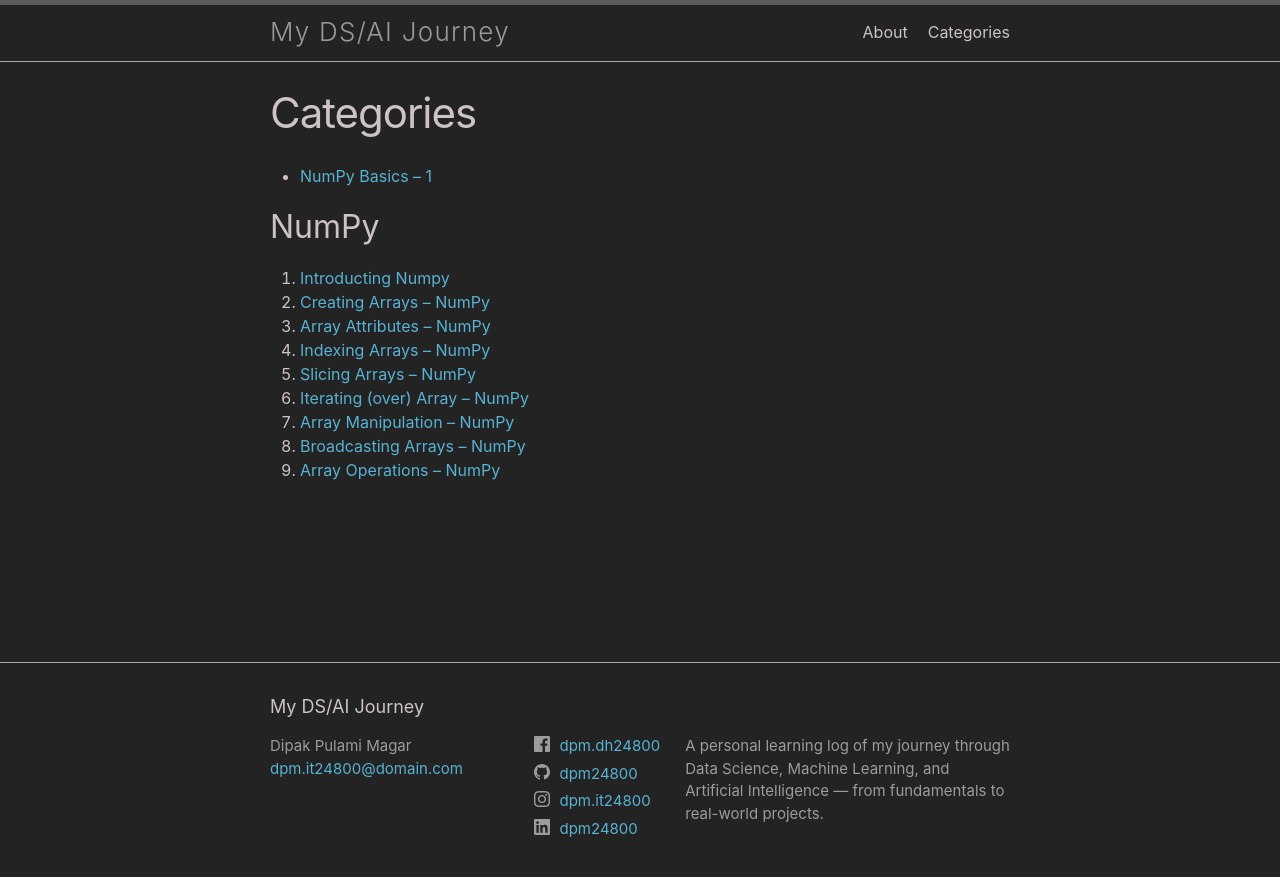
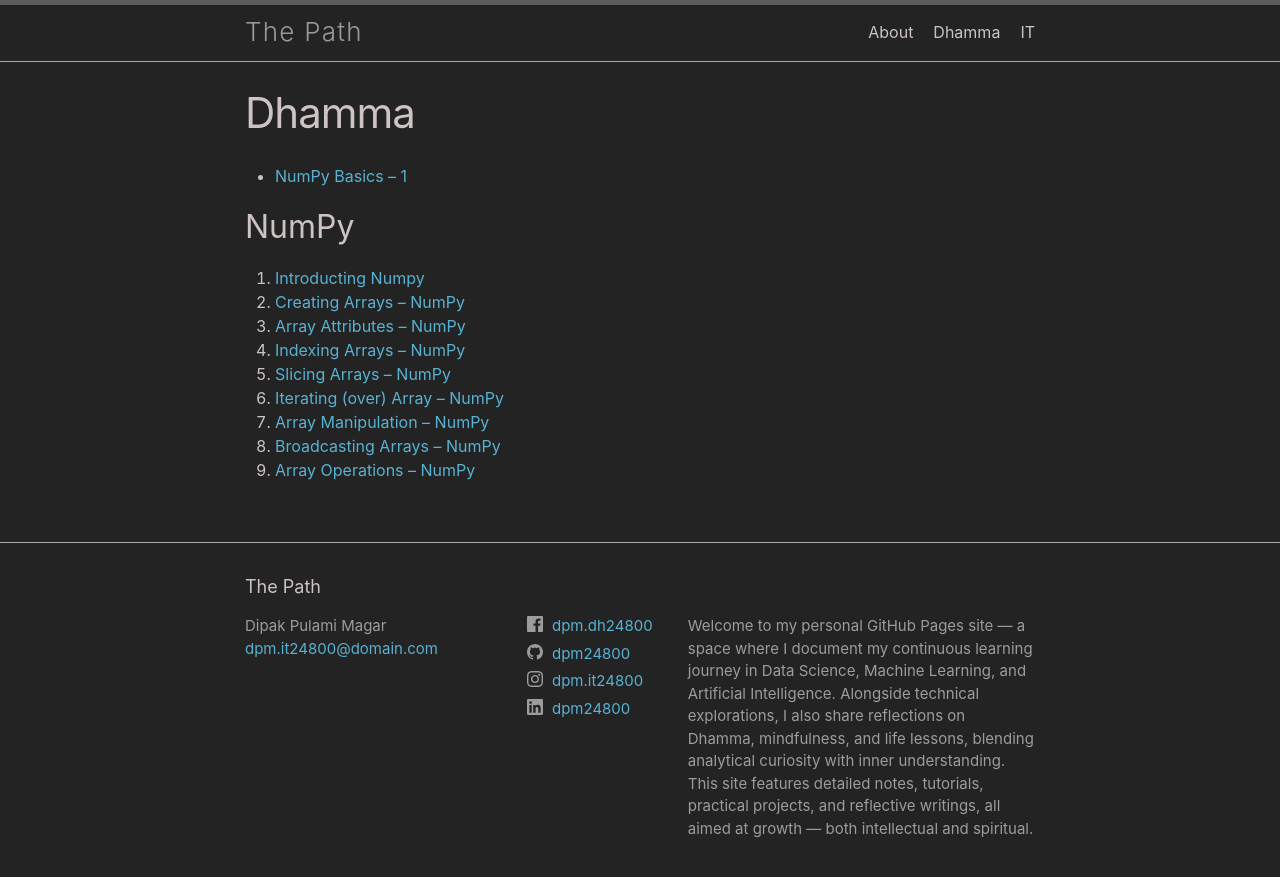
Before and after one commit to dpm24800/my-dasi-journey, a Jekyll site: the page built from dhamma.md, in a window 1280 px wide. Shown: the top 877 px of the page. Built offline with Jekyll 4.4.1, drawn with Linux system fonts in a browser that asks for light colours.

Commit message:
Renamed to the path

```diff
--- a/_config.yml
+++ b/_config.yml
@@ -1,8 +1,13 @@
-title: My DS/AI Journey
+title: The Path
 author: Dipak Pulami Magar
 email: dpm.it24800@domain.com
 description: > # this means to ignore newlines until "twitter_username:"
-    A personal learning log of my journey through Data Science, Machine Learning, and Artificial Intelligence — from fundamentals to real-world projects.
+    Welcome to my personal GitHub Pages site — a space where I document my continuous learning journey in Data Science, Machine Learning, and Artificial Intelligence. Alongside technical explorations, I also share reflections on Dhamma, mindfulness, and life lessons, blending analytical curiosity with inner understanding.
+
+    This site features detailed notes, tutorials, practical projects, and reflective writings, all aimed at growth — both intellectual and spiritual.
+
+meta_description: >
+  Exploring Data Science, Machine Learning, and AI — with insights on Dhamma, mindfulness, and life. A blend of technical learning and inner reflection.
 
 # social links
 linkedin_username: dpm24800
--- a/_sass/minima.scss
+++ b/_sass/minima.scss
@@ -22,7 +22,7 @@ $brey-color:       #383838;
 $table-text-align: left !default;
 
 // Width of the content area
-$content-width:    800px !default;
+$content-width:    850px !default; //800px
 
 $on-palm:          600px !default;
 $on-laptop:        800px !default;
--- a/categories.md
+++ b/dhamma.md
@@ -1,8 +1,8 @@
 ---
 layout: page
-title: Categories
+title: Dhamma
 date: 2025-11-01 21:12:45 +0545
-# permalink: /categories/
+# permalink: /dhamma/
 ---
 <!-- ## Python
 - [Python Basics – 1](python/2025/11/31/numpy-basics-1.html)
```
Also changed, not shown: _posts/quotes/2025-11-05-may-you-be-great-man.md (added, +67 -0 lines), it.md (added, +31 -0 lines).
